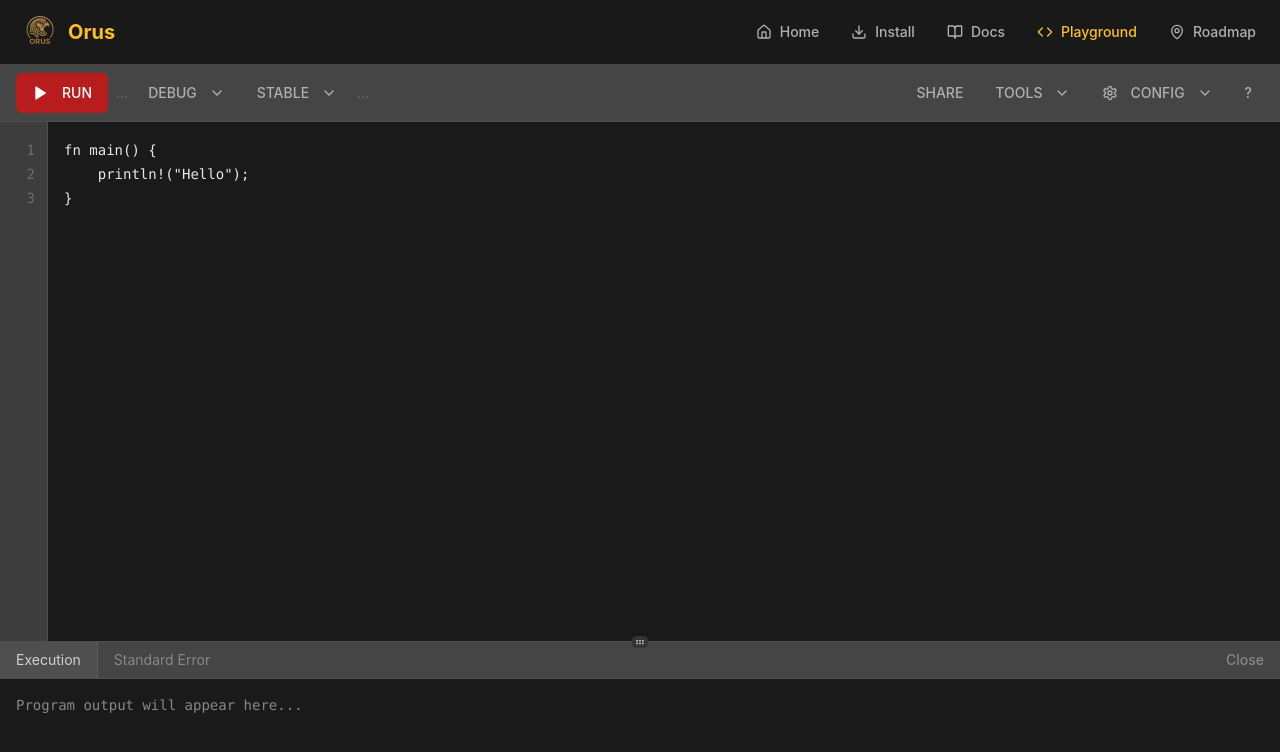
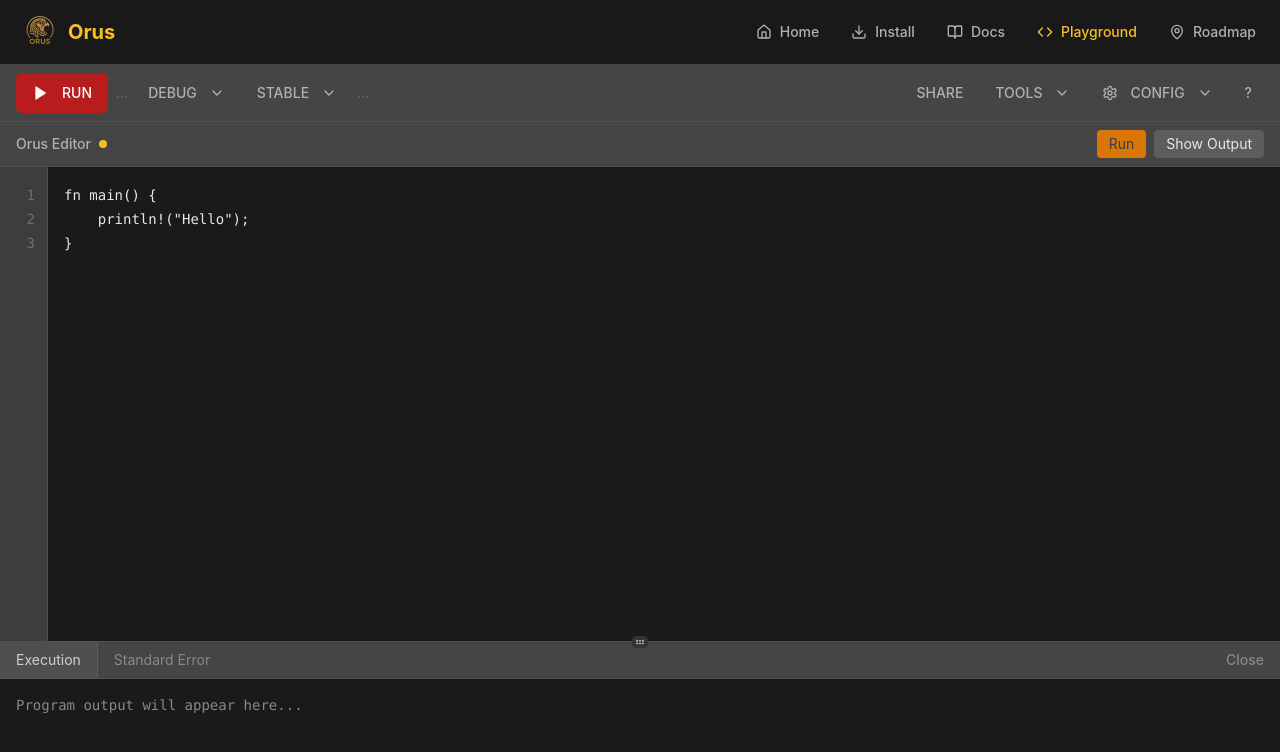
Before and after one commit to jordyorel/orus-lang-site, a React (Vite) app: page /play in a window 1280 px wide. Shown: the top 752 px of the page. Built offline with nearby package versions, Linux system fonts and the light colour scheme.

Commit message:
Refactor: Apply Orus colors to playground
Applies the Orus color scheme to the playground components.

```diff
--- a/src/components/MonacoEditor.tsx
+++ b/src/components/MonacoEditor.tsx
@@ -47,10 +47,76 @@ const MonacoEditor = ({
     }
   };
 
+  const syntaxHighlight = (code: string) => {
+    if (!code) return '';
+
+    // Escape HTML first to prevent issues
+    const escaped = code
+      .replace(/&/g, '&amp;')
+      .replace(/</g, '&lt;')
+      .replace(/>/g, '&gt;');
+
+    return escaped
+      // Keywords - using gold color for keywords
+      .replace(/(fn|let|mut|pub|struct|enum|impl|match|if|else|for|while|loop|break|continue|return|use|mod|const|static|trait|type|where|unsafe|async|await|move|ref|in|as|crate|super|self|Self)\b/g,
+        '<span style="color: #f59e0b;">$1</span>')
+      // Types - using lighter gold
+      .replace(/\b(i8|i16|i32|i64|i128|isize|u8|u16|u32|u64|u128|usize|f32|f64|bool|char|str|String|Vec|Option|Result|Box|Rc|Arc|RefCell|Mutex|HashMap|HashSet)\b/g,
+        '<span style="color: #fbbf24;">$1</span>')
+      // String literals - using light charcoal
+      .replace(/(r#*"[^"]*"#*|"[^"]*"|'[^']*')/g,
+        '<span style="color: #b0b0b0;">$1</span>')
+      // Comments - using muted charcoal
+      .replace(/(\/\/.*$|\/\*[\s\S]*?\*\/)/gm,
+        '<span style="color: #6d6d6d;">$1</span>')
+      // Numbers - using gold
+      .replace(/\b(\d+(?:\.\d+)?(?:[eE][+-]?\d+)?[fF]?)\b/g,
+        '<span style="color: #fcd34d;">$1</span>')
+      // Macros - using bright gold
+      .replace(/(\w+!)/g,
+        '<span style="color: #f59e0b;">$1</span>')
+      // Boolean literals - using gold
+      .replace(/\b(true|false)\b/g,
+        '<span style="color: #fbbf24;">$1</span>');
+  };
+
+  const runCode = () => {
+    // Simulate code execution
+    setOutput(`Running Orus code...\n\nCode executed successfully!\nOutput: Hello, Orus!\n\nExecution time: 23ms`);
+    setIsOutputVisible(true);
+  };
+
+  const clearOutput = () => {
+    setOutput('');
+    setIsOutputVisible(false);
+  };
+
   return (
-    <div className="h-full flex flex-col bg-charcoal-950 text-gray-100">
+    <div className="flex flex-col bg-charcoal-900 text-charcoal-100 h-full">
+      {/* Toolbar */}
+      <div className="bg-charcoal-800 px-4 py-2 border-b border-charcoal-700 flex items-center justify-between">
+        <div className="flex items-center space-x-2">
+          <span className="text-sm font-medium text-charcoal-300">Orus Editor</span>
+          <div className="w-2 h-2 bg-gold-400 rounded-full"></div>
+        </div>
+        <div className="flex items-center space-x-2">
+          <button
+            onClick={runCode}
+            className="px-3 py-1 bg-gold-600 hover:bg-gold-700 text-charcoal-900 text-sm rounded transition-colors"
+          >
+            Run
+          </button>
+          <button
+            onClick={() => setIsOutputVisible(!isOutputVisible)}
+            className="px-3 py-1 bg-charcoal-600 hover:bg-charcoal-700 text-charcoal-100 text-sm rounded transition-colors"
+          >
+            {isOutputVisible ? 'Hide Output' : 'Show Output'}
+          </button>
+        </div>
+      </div>
+
       {/* Editor */}
-      <div className="flex-1 flex bg-charcoal-950 text-gray-100 font-mono text-sm min-h-0">
+      <div className="flex bg-charcoal-950 text-charcoal-100 font-mono text-sm flex-1">
         {/* Line numbers */}
         <div className="bg-charcoal-900 px-3 py-4 text-charcoal-500 select-none border-r border-charcoal-700 min-w-[3rem]">
           {lineNumbers.map((num, index) => (
@@ -68,17 +134,41 @@ const MonacoEditor = ({
             value={value}
             onChange={handleChange}
             onKeyDown={handleKeyDown}
-            className="absolute inset-0 w-full h-full p-4 bg-transparent leading-6 resize-none outline-none border-none whitespace-pre-wrap break-words text-gray-100"
+            className="absolute inset-0 w-full h-full p-4 bg-transparent leading-6 resize-none outline-none border-none whitespace-pre-wrap break-words text-charcoal-100"
             style={{
               fontFamily: '"Fira Code", "JetBrains Mono", Monaco, Menlo, "Ubuntu Mono", monospace',
               caretColor: '#f59e0b',
-              color: '#e5e7eb'
+              color: '#e5e7eb',
+              zIndex: 2
             }}
             placeholder="Write your Orus code here..."
             spellCheck={false}
           />
         </div>
       </div>
+
+      {/* Output Section */}
+      {isOutputVisible && (
+        <div className="bg-charcoal-900 border-t border-charcoal-700">
+          <div className="px-4 py-2 bg-charcoal-800 border-b border-charcoal-700 flex items-center justify-between">
+            <span className="text-sm font-medium text-charcoal-300">Output</span>
+            <button
+              onClick={clearOutput}
+              className="px-2 py-1 bg-charcoal-600 hover:bg-charcoal-700 text-charcoal-100 text-xs rounded transition-colors"
+            >
+              Clear
+            </button>
+          </div>
+          <div
+            className="p-4 font-mono text-sm text-charcoal-100 whitespace-pre-wrap overflow-auto resize-y min-h-[100px] max-h-[400px] bg-charcoal-950"
+            style={{
+              fontFamily: '"Fira Code", "JetBrains Mono", Monaco, Menlo, "Ubuntu Mono", monospace'
+            }}
+          >
+            {output || 'No output yet. Click "Run" to execute your code.'}
+          </div>
+        </div>
+      )}
     </div>
   );
 };
```
